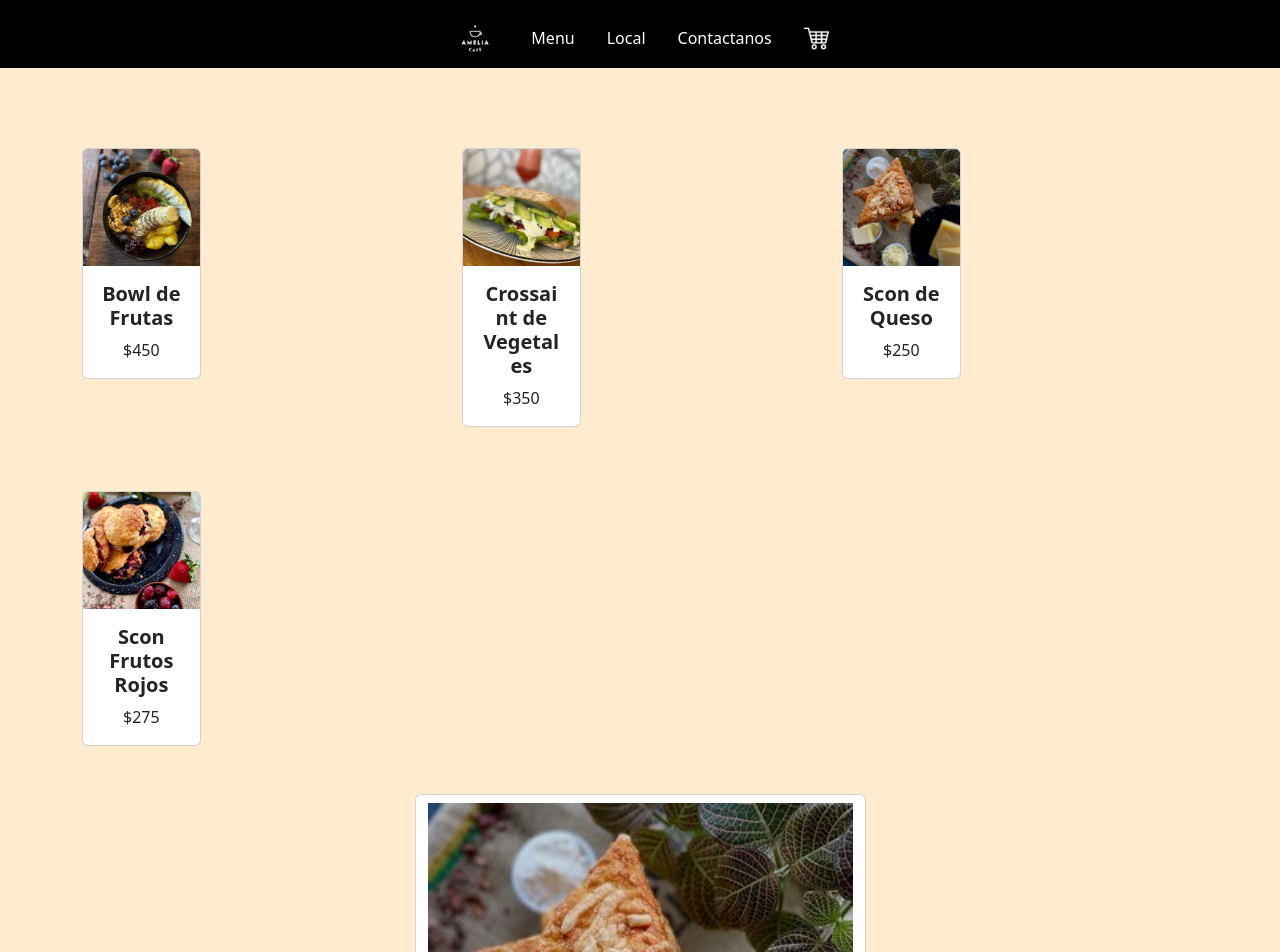
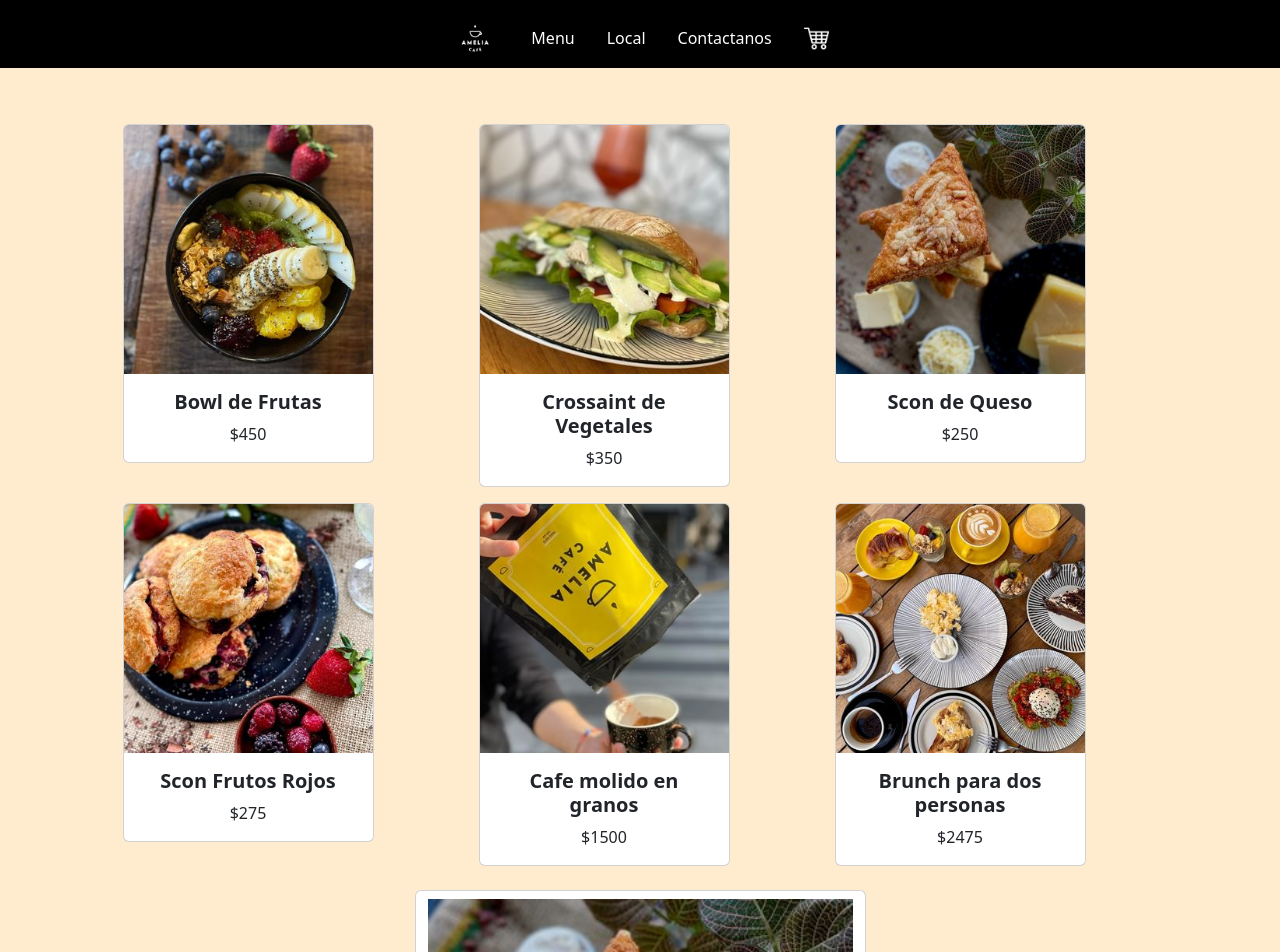
Before and after one commit to rodrigosivori/reactjs-proyecto, a React (Create React App) app: page / in a window 1280 px wide. Shown: the top 952 px of the page. Built offline with nearby package versions, Linux system fonts and the light colour scheme.

Commit message:
Correccion de listado/itemList

```diff
--- a/src/componentes/Item.jsx
+++ b/src/componentes/Item.jsx
@@ -2,7 +2,7 @@
 
 const Item = ({producto, foto, precio}) => {
     return(
-        <div className='col-md-4 py-3'>
+        <div className='col-9 p-2'>
             <div className='card'>
                 <img src={foto} className='card-img-top' alt={producto} />
                 <div className='card-body'>
--- a/src/componentes/ItemList.jsx
+++ b/src/componentes/ItemList.jsx
@@ -5,7 +5,7 @@
     return(
         <div className="row">
         {items.map(item => (
-            <div className="col-md-4 py-3">
+            <div className="col-4 row justify-content-center">
                 <Item id={item.id} producto={item.producto} foto={item.foto} precio={item.precio} />
 
             </div>)
--- a/src/componentes/productos.jsx
+++ b/src/componentes/productos.jsx
@@ -2,10 +2,14 @@
 import foto2 from './images/foto-crossaintvegetales.jpg';
 import foto3 from './images/foto-sconqueso.jpg';
 import foto4 from './images/foto-sconfrutosrojos.jpg';
+import foto5 from './images/foto-cafemolidoengranos.jpg';
+import foto6 from './images/foto-brunchdospersonas.jpg';
 
 export const productos = [
     {'id': 1, 'producto':'Bowl de Frutas', 'precio':450, 'stock':10, 'foto':foto1 },
     {'id': 2, 'producto':'Crossaint de Vegetales', 'precio':350, 'stock':5, 'foto':foto2},
     {'id': 3, 'producto':'Scon de Queso', 'precio':250, 'stock':8, 'foto':foto3},
-    {'id': 4, 'producto':'Scon Frutos Rojos', 'precio':275, "stock":4, "foto":foto4}
+    {'id': 4, 'producto':'Scon Frutos Rojos', 'precio':275, "stock":4, "foto":foto4},
+    {'id': 4, 'producto':'Cafe molido en granos', 'precio':1500, "stock":8, "foto":foto5},
+    {'id': 4, 'producto':'Brunch para dos personas', 'precio':2475, "stock":4, "foto":foto6}
 ];
```
Also changed, not shown: src/componentes/images/foto-brunchdospersonas.jpg (added), src/componentes/images/foto-cafemolidoengranos.jpg (added).
